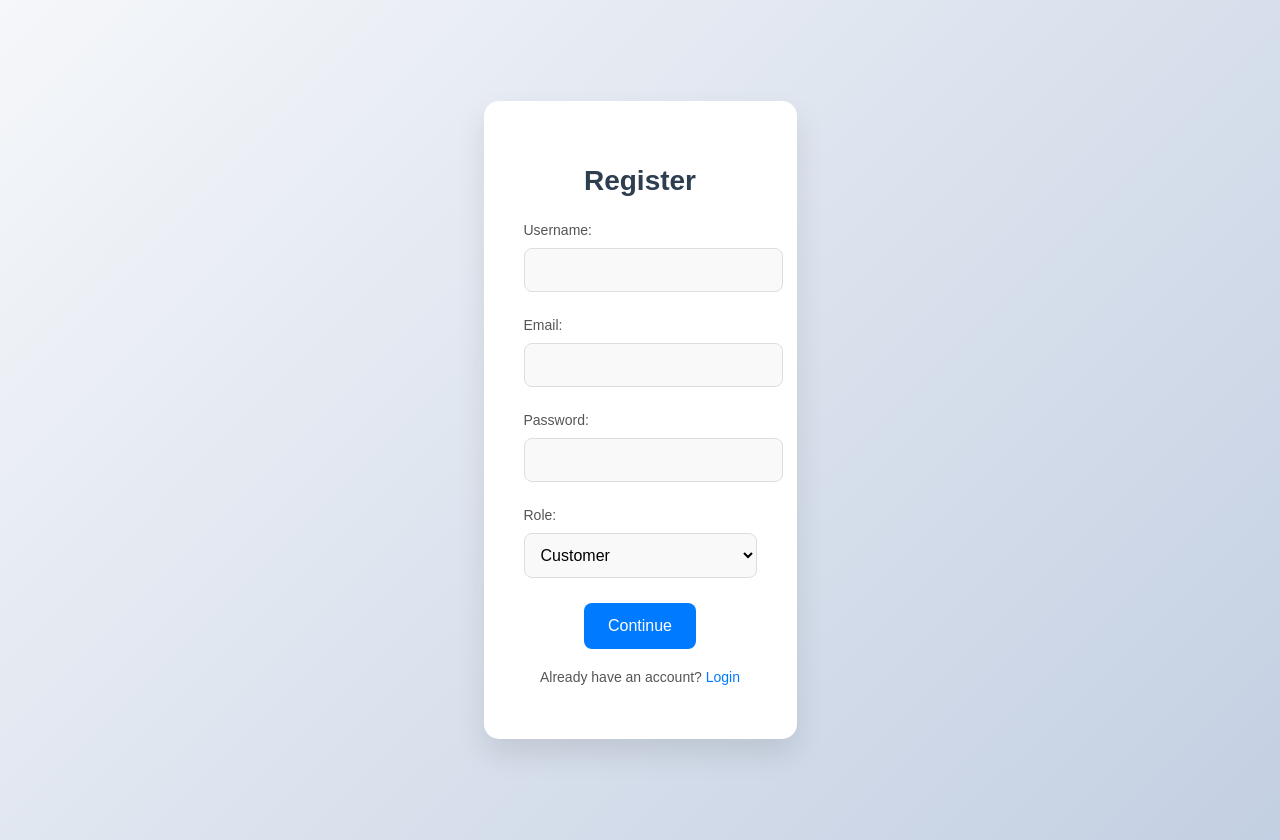
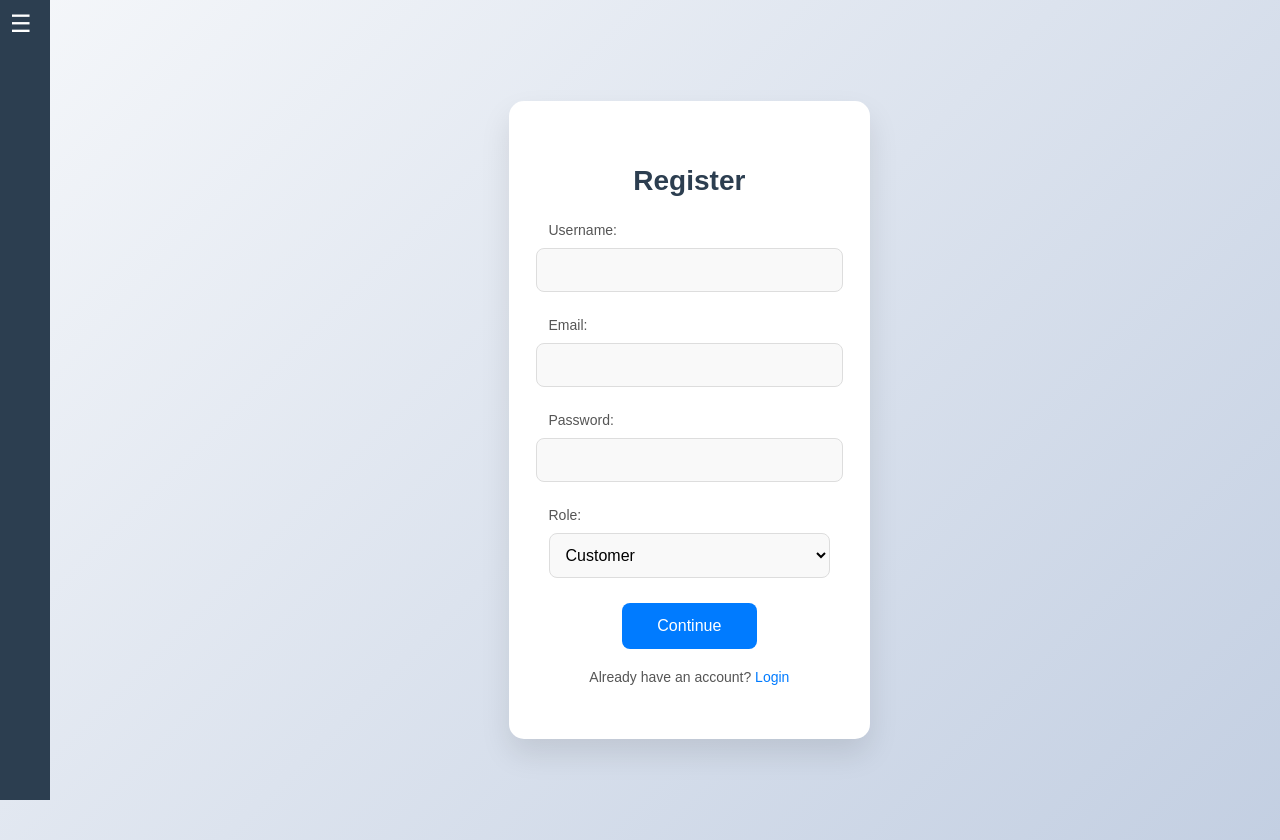
Before and after one commit to Shyesilbas/eCommerce, a React (Create React App) app in the folder frontend/: page /register in a window 1280 px wide. Built offline with nearby package versions, Linux system fonts and the light colour scheme.

Commit message:
Sidebar Menu

```diff
--- a/frontend/src/App.js
+++ b/frontend/src/App.js
@@ -1,15 +1,20 @@
+// App.js (Güncellenmiş)
 import React, { useState } from "react";
 import { BrowserRouter as Router, Routes, Route } from "react-router-dom";
 import LoginPage from "./components/LoginPage";
 import UserInfo from "./components/UserInfo";
 import RegisterPage from "./components/RegisterPage";
+import Sidebar from "./components/Sidebar";
 
 const App = () => {
     const [user, setUser] = useState(null);
     const [address, setAddress] = useState([]);
+    const [isSidebarOpen, setIsSidebarOpen] = useState(false);
 
     return (
         <Router>
+            <Sidebar isOpen={isSidebarOpen} setIsOpen={setIsSidebarOpen} />
+            <div style={{ marginLeft: isSidebarOpen ? "250px" : "50px", transition: "margin-left 0.3s ease" }}>
                 <Routes>
                     <Route
                         path="/login"
@@ -24,6 +29,7 @@ const App = () => {
                         element={<RegisterPage />}
                     />
                 </Routes>
+            </div>
         </Router>
     );
 };
--- /dev/null
+++ b/frontend/src/components/Sidebar.js
@@ -0,0 +1,42 @@
+import React from "react";
+
+const Sidebar = ({ isOpen, setIsOpen }) => {
+    return (
+        <div style={styles.sidebar(isOpen)}>
+            <button onClick={() => setIsOpen(!isOpen)} style={styles.toggleButton}>
+                {isOpen ? "✕" : "☰"}
+            </button>
+            {isOpen && (
+                <div style={styles.menuContent}>
+                </div>
+            )}
+        </div>
+    );
+};
+
+const styles = {
+    sidebar: (isOpen) => ({
+        width: isOpen ? "250px" : "50px",
+        height: "100vh",
+        backgroundColor: "#2c3e50",
+        transition: "width 0.3s ease",
+        position: "fixed",
+        top: 0,
+        left: 0,
+        zIndex: 1000,
+    }),
+    toggleButton: {
+        backgroundColor: "transparent",
+        border: "none",
+        color: "white",
+        fontSize: "24px",
+        cursor: "pointer",
+        padding: "10px",
+    },
+    menuContent: {
+        padding: "20px",
+        color: "white",
+    },
+};
+
+export default Sidebar;
--- a/frontend/src/style/RegisterPage.css
+++ b/frontend/src/style/RegisterPage.css
@@ -1,16 +1,6 @@
-body {
-    background: linear-gradient(135deg, #f5f7fa 0%, #c3cfe2 100%);
-    min-height: 100vh;
-    margin: 0;
-    padding: 20px;
-    display: flex;
-    align-items: center;
-    justify-content: center;
-    font-family: 'Arial', sans-serif;
-}
-
 .register-container {
-    max-width: 100%;
+    max-width: 600px;
+    width: 90%;
     margin: 5% auto;
     text-align: center;
     padding: 40px;
@@ -32,6 +22,9 @@ body {
     margin-bottom: 25px;
     text-align: left;
     position: relative;
+    display: flex;
+    flex-direction: column;
+    align-items: center;
 }
 
 .form-group label {
@@ -40,6 +33,8 @@ body {
     font-size: 14px;
     color: #555;
     font-weight: 500;
+    width: 100%;
+    text-align: left;
 }
 
 .form-group input,
@@ -150,7 +145,6 @@ body {
     text-decoration: underline;
 }
 
-/* Animasyonlar */
 @keyframes fadeIn {
     from {
         opacity: 0;
@@ -162,10 +156,10 @@ body {
     }
 }
 
-/* Responsive Tasarım */
 @media (max-width: 768px) {
     .register-container {
         padding: 20px;
+        max-width: 90%;
     }
 
     .register-container h2 {
```
Lines whose indentation alone changed are shown as unchanged.
